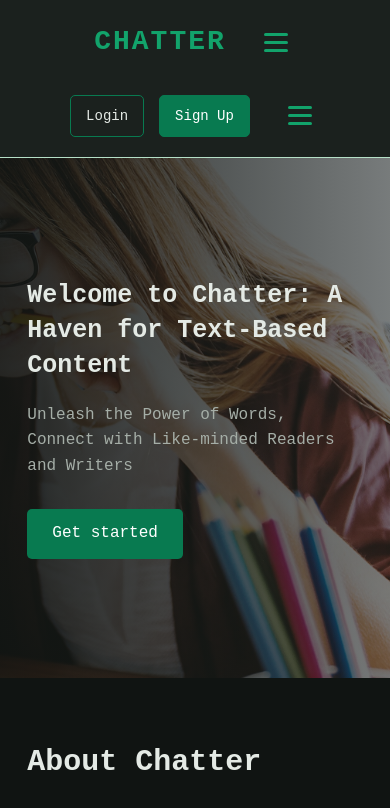
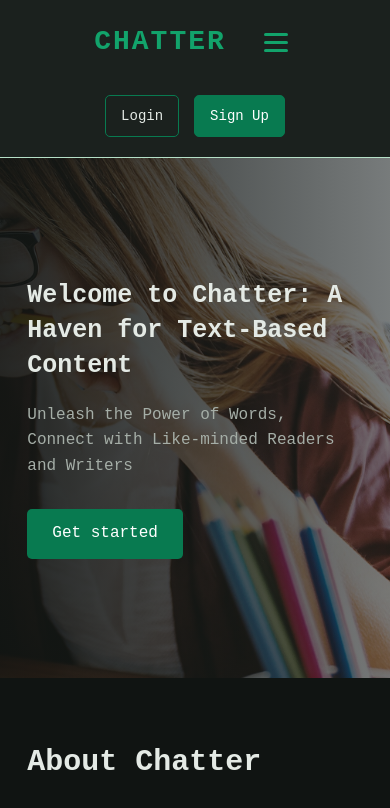
Before and after one commit to laureladiukwu26/First-Assignment-and-Assesment, a plain HTML site: page exam/project.html in a window 390 px wide. Shown: the top 808 px of the page. Drawn offline with Linux system fonts and the light colour scheme.

Commit message:
you wouldnt believe

```diff
--- a/exam/project.html
+++ b/exam/project.html
@@ -39,7 +39,7 @@
                 <a href="#">Sign Up</a>
             </div>
 
-            <details class="mobile-menu">
+            <!--<details class="mobile-menu">
                 <summary class="hamburger">
                     <span></span>
                     <span></span>
@@ -52,7 +52,7 @@
                     <li><a href="#">Contact</a></li>
                     <li><a href="#">Blogs</a></li>
                 </ul>
-            </details>
+            </details>-->
         </nav>
 
     </header>
--- a/exam/style.css
+++ b/exam/style.css
@@ -470,8 +470,6 @@ img {
         gap: 35px;
     }
 
-
-
     .mobile-menu {
         display: block;
         position: relative;
```
